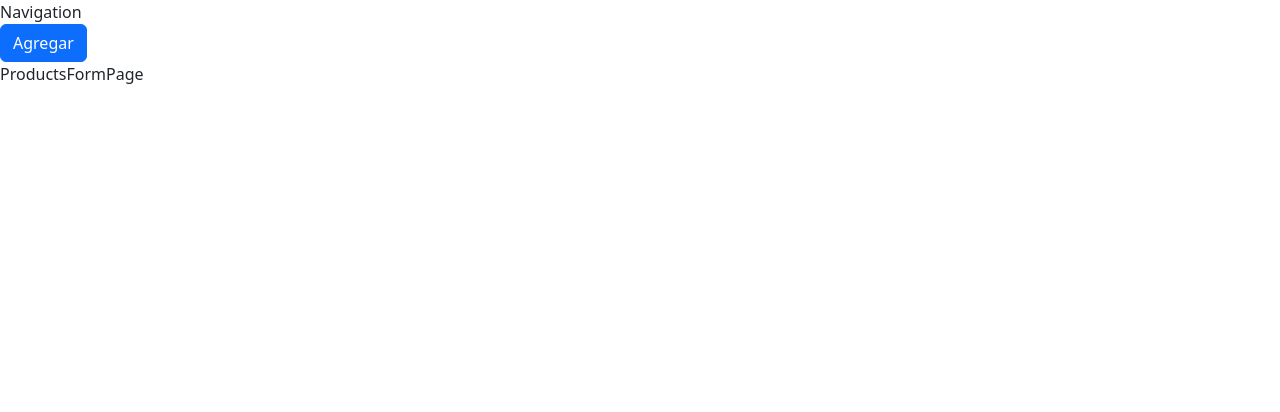
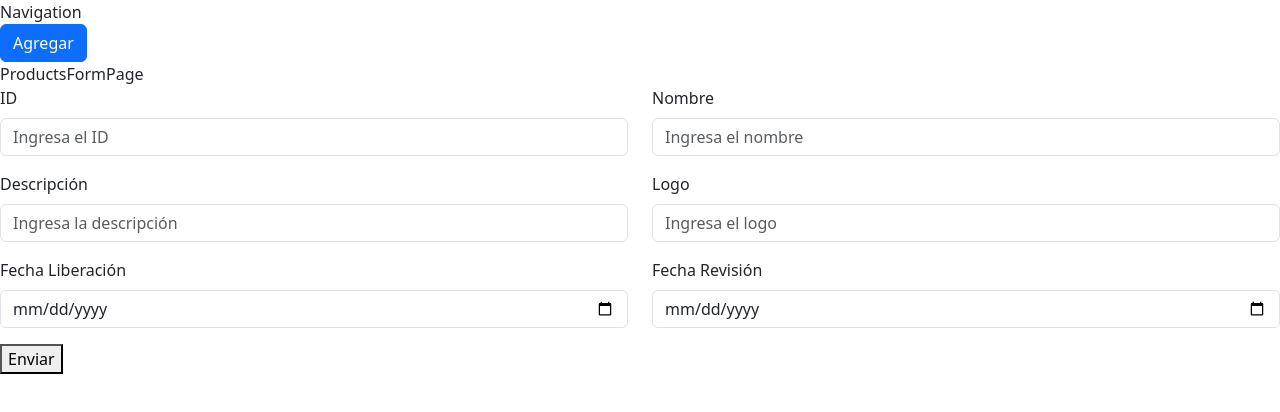
Before and after one commit to Lemito66/caso-practico-frontend, a React (Vite) app: page /products/1 in a window 1280 px wide. Shown: the top 412 px of the page. Built offline with nearby package versions, Linux system fonts and the light colour scheme.

Commit message:
creando formulario de registro

```diff
--- a/src/pages/ProductsFormPage.jsx
+++ b/src/pages/ProductsFormPage.jsx
@@ -1,9 +1,99 @@
+import Button from "react-bootstrap/Button";
+import Col from "react-bootstrap/Col";
+import Form from "react-bootstrap/Form";
+import Row from "react-bootstrap/Row";
 
+import { useForm } from "react-hook-form";
+import { createProduct } from "../api/products.api";
+import { useNavigate } from "react-router-dom";
 
 function ProductsFormPage() {
+  const {
+    register,
+    handleSubmit,
+    formState: { errors },
+  } = useForm();
+
+  const navigate = useNavigate();
+
+  const onSubmit = handleSubmit(async data => {
+    //console.log(data);
+    await createProduct(data);
+    navigate("/products");
+  });
   return (
-    <div>ProductsFormPage</div>
-  )
+    <>
+      <div>ProductsFormPage</div>
+      <Form onSubmit={onSubmit}>
+        <Row className="mb-3">
+          <Form.Group as={Col} controlId="formGridEmail">
+            <Form.Label>ID</Form.Label>
+            <Form.Control
+              type="text"
+              placeholder="Ingresa el ID"
+              {...register("id", { required: true })}
+            />
+          </Form.Group>
+          {errors.id && <span>Este campo es requerido</span>}
+
+          <Form.Group as={Col} controlId="formGridPassword">
+            <Form.Label>Nombre</Form.Label>
+            <Form.Control
+              type="text"
+              placeholder="Ingresa el nombre"
+              {...register("name", { required: true })}
+            />
+          </Form.Group>
+          {errors.name && <span>Este campo es requerido</span>}
+        </Row>
+        <Row className="mb-3">
+          <Form.Group as={Col} controlId="formGridEmail">
+            <Form.Label>Descripción</Form.Label>
+            <Form.Control
+              type="text"
+              placeholder="Ingresa la descripción"
+              {...register("description", { required: true })}
+            />
+          </Form.Group>
+          {errors.description && <span>Este campo es requerido</span>}
+
+          <Form.Group as={Col} controlId="formGridPassword">
+            <Form.Label>Logo</Form.Label>
+            <Form.Control
+              type="text"
+              placeholder="Ingresa el logo"
+              {...register("logo", { required: true })}
+            />
+          </Form.Group>
+          {errors.logo && <span>Este campo es requerido</span>}
+        </Row>
+        <Row className="mb-3">
+          <Form.Group as={Col} controlId="formGridEmail">
+            <Form.Label>Fecha Liberación</Form.Label>
+            <Form.Control
+              type="date"
+              placeholder="Ingresa la fecha de liberación"
+              {...register("date_release", { required: true })}
+            />
+          </Form.Group>
+          {errors.date_release && <span>Este campo es requerido</span>}
+
+          <Form.Group as={Col} controlId="formGridPassword">
+            <Form.Label>Fecha Revisión</Form.Label>
+            <Form.Control
+              type="date"
+              placeholder="Ingresa la fecha de revisión"
+              {...register("date_revision", { required: true })}
+            />
+          </Form.Group>
+        </Row>
+        {/* <Button variant="primary" type="submit">
+          Submit
+        </Button> */}
+        <button type="submit">Enviar</button>
+      </Form>
+    </>
+  );
 }
 
-export default ProductsFormPage
+export default ProductsFormPage;
```
